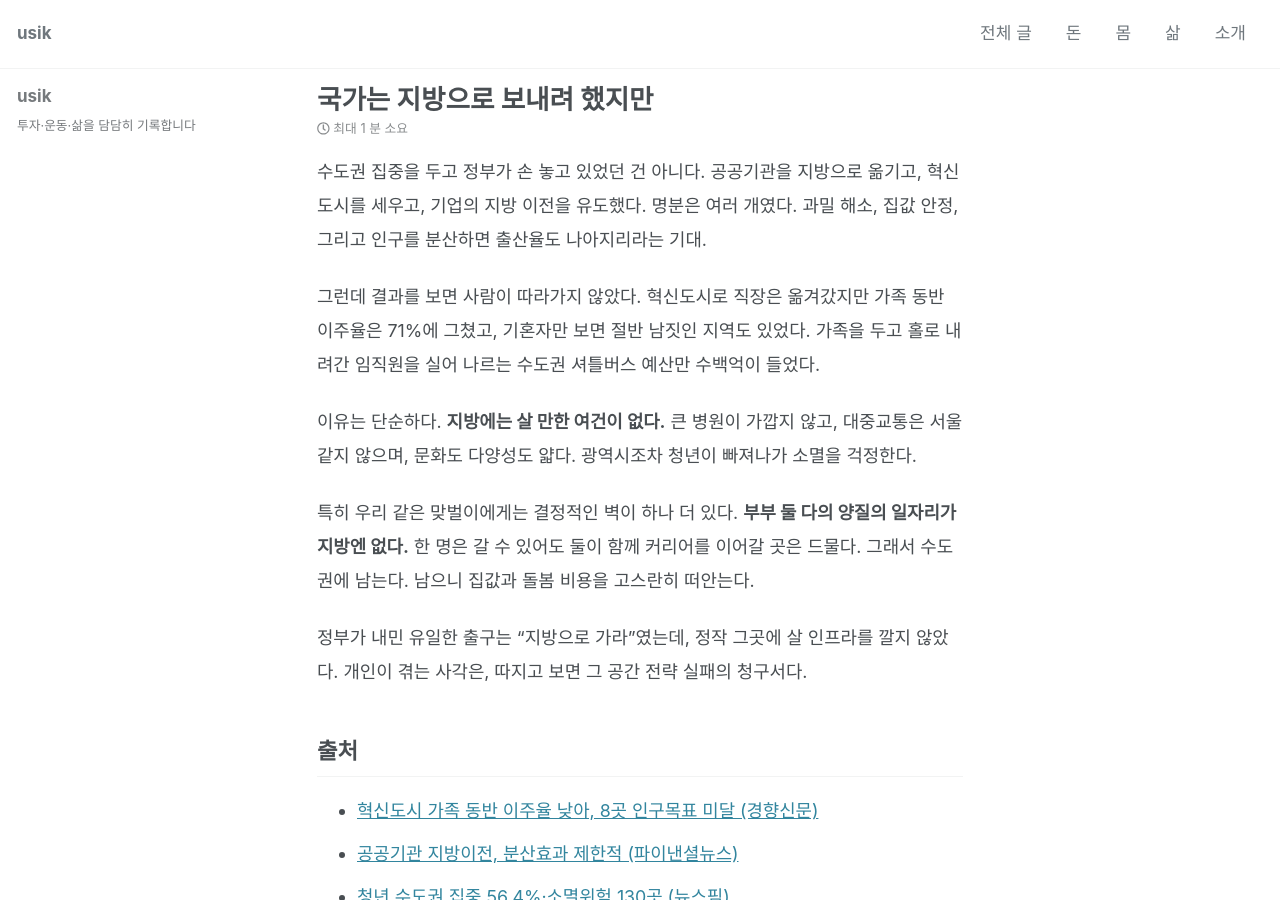
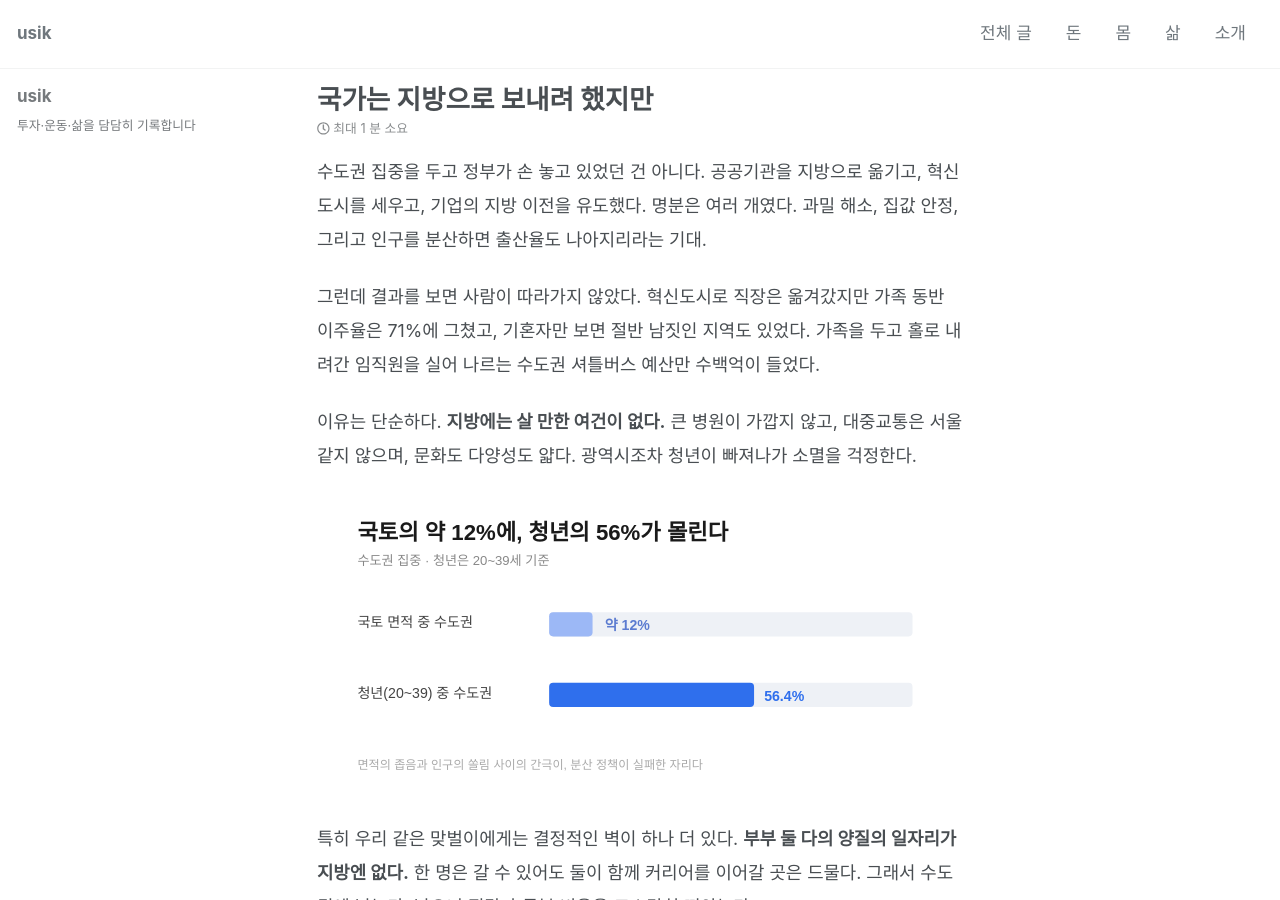
Before and after one commit to usik/usik.github.io, a Jekyll site: the page built from _posts/2026-08-21-failed-decentralization.md, in a window 1280 px wide and 900 px high. Built offline with Jekyll 4.4.1, drawn with Linux system fonts in a browser that asks for light colours; cached includes are drawn as plain includes; nearby versions of some CDN libraries; some web fonts are replaced.

Commit message:
이미지 추가: 수도권 집중 차트

```diff
--- a/_posts/2026-08-21-failed-decentralization.md
+++ b/_posts/2026-08-21-failed-decentralization.md
@@ -11,6 +11,8 @@ excerpt: "직장을 지방으로 옮기면 다 풀린다고 했다. 그런데
 
 이유는 단순하다. **지방에는 살 만한 여건이 없다.** 큰 병원이 가깝지 않고, 대중교통은 서울 같지 않으며, 문화도 다양성도 얇다. 광역시조차 청년이 빠져나가 소멸을 걱정한다.
 
+![수도권 집중](/assets/images/seoul-concentration.svg)
+
 특히 우리 같은 맞벌이에게는 결정적인 벽이 하나 더 있다. **부부 둘 다의 양질의 일자리가 지방엔 없다.** 한 명은 갈 수 있어도 둘이 함께 커리어를 이어갈 곳은 드물다. 그래서 수도권에 남는다. 남으니 집값과 돌봄 비용을 고스란히 떠안는다.
 
 정부가 내민 유일한 출구는 "지방으로 가라"였는데, 정작 그곳에 살 인프라를 깔지 않았다. 개인이 겪는 사각은, 따지고 보면 그 공간 전략 실패의 청구서다.
```
Also changed, not shown: assets/images/seoul-concentration.svg (added).
